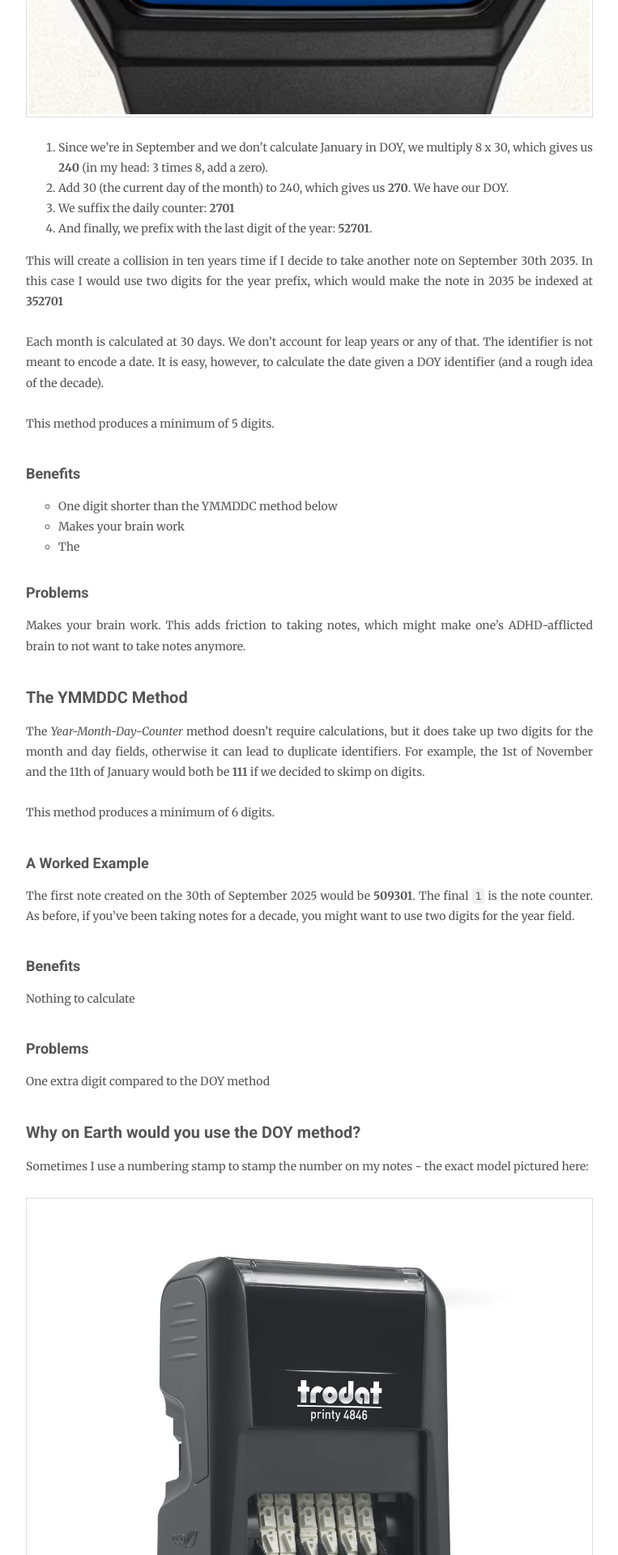
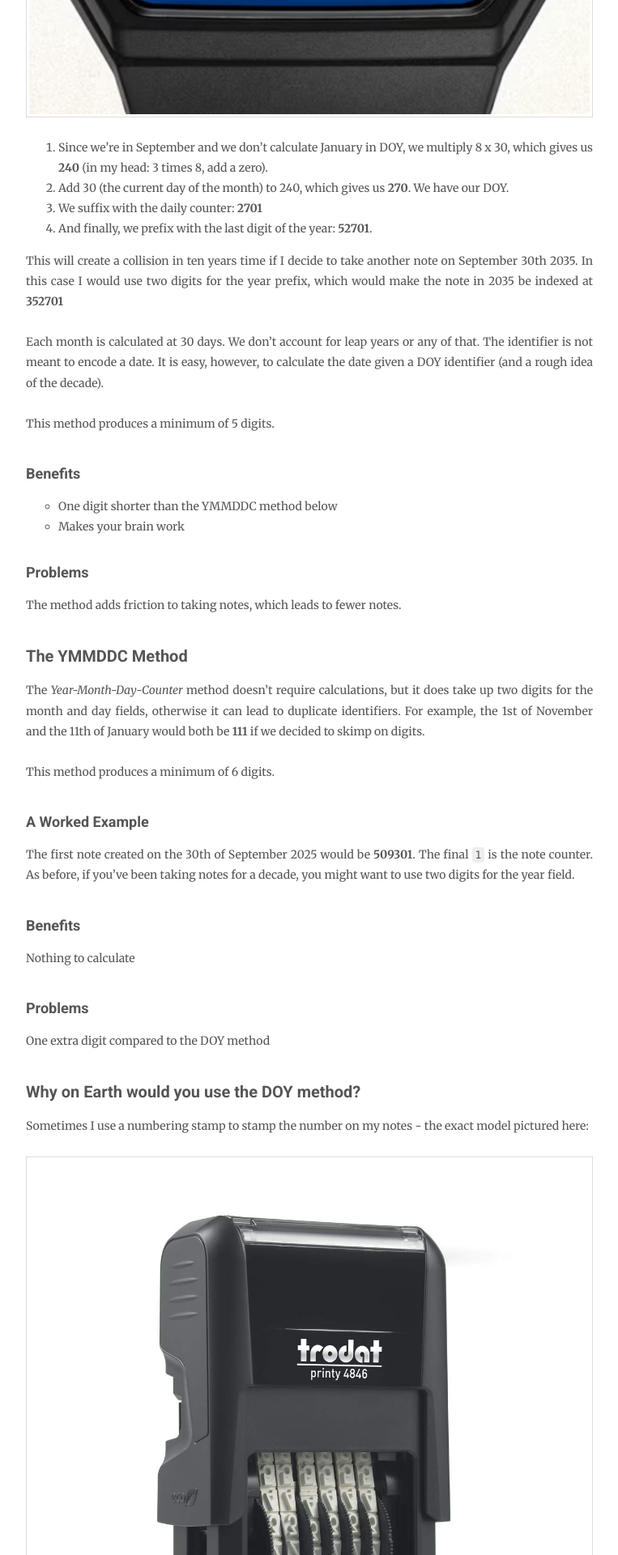
Before and after one commit to aklin/aklin.github.io, a Jekyll site: the page built from _posts/2025-09-25-quick-zettelkasten-identifiers.md, in a window 1280 px wide. Shown: the part 1562-3482 px from the top of the page at 81% size, without its empty margins (258-1021 px from the left). Built offline with Jekyll 4.4.1, drawn with Linux system fonts in a browser that asks for light colours; comment, search, counter and statistics services are not loaded.

Commit message:
typos, as usual

```diff
--- a/_posts/2025-09-25-quick-zettelkasten-identifiers.md
+++ b/_posts/2025-09-25-quick-zettelkasten-identifiers.md
@@ -35,7 +35,7 @@ For example, let's say that today is the 30th of September 2025.
 1. Since we're in September and we don't calculate January in DOY, we multiply
 8 x 30, which gives us **240** (in my head: 3 times 8, add a zero).
 2. Add 30 (the current day of the month) to 240, which gives us **270**. We have our DOY.
-3. We suffix the daily counter: **2701**
+3. We suffix with the daily counter: **2701**
 4. And finally, we prefix with the last digit of the year: **52701**.
 
 This will create a collision in ten years time if I decide to take another note
@@ -52,13 +52,10 @@ This method produces a minimum of 5 digits.
 
 * One digit shorter than the YMMDDC method below
 * Makes your brain work
-* The
 
 ### Problems
 
-Makes your brain work. This adds friction to taking notes, which might make
-one's ADHD-afflicted brain to not want to take notes anymore.
-
+The method adds friction to taking notes, which leads to fewer notes.
 
 ## The YMMDDC Method
 
```
